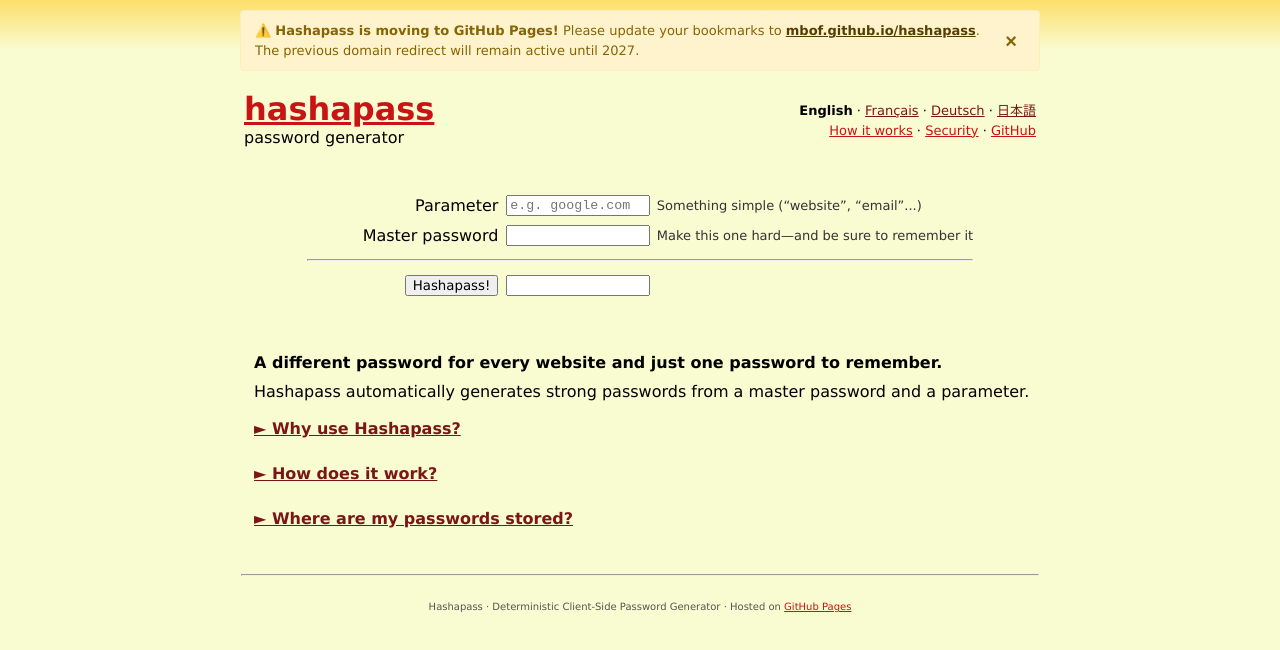
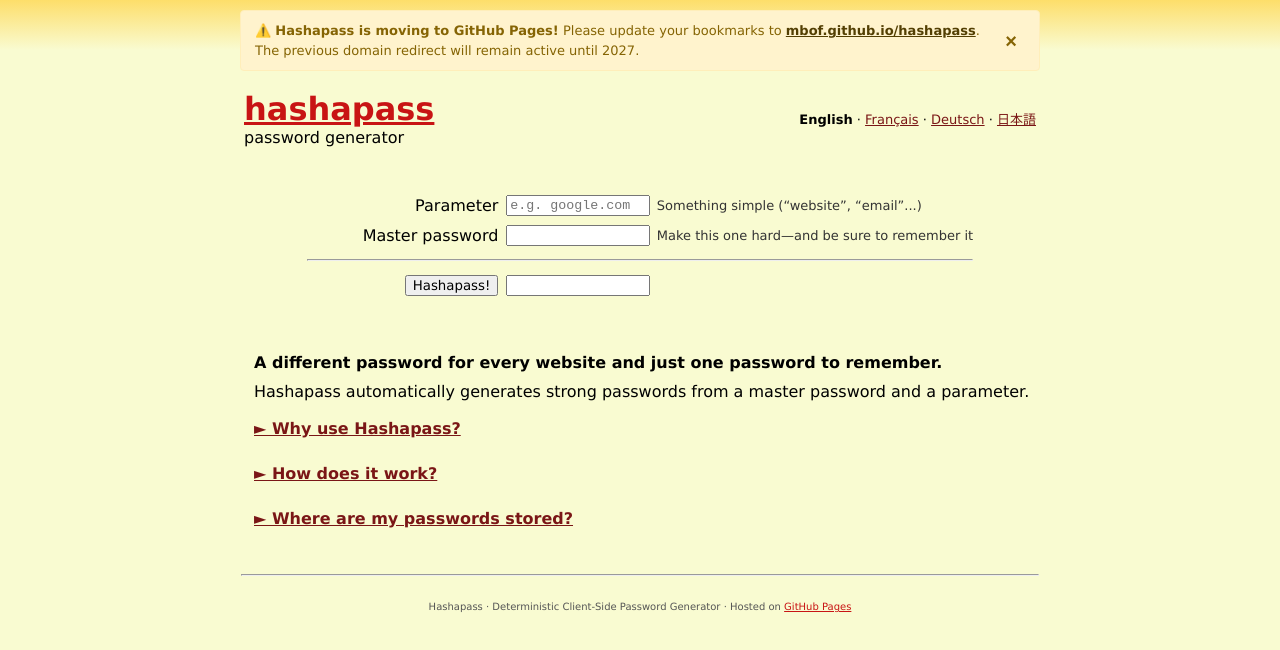
Before and after one commit to mbof/hashapass, an Angular app: page / in a window 1280 px wide. Shown: the top 650 px of the page. Built offline with nearby package versions, Linux system fonts and the light colour scheme.

Commit message:
Remove redundant How it works, Security, and GitHub navigation links

```diff
--- a/src/app/app.css
+++ b/src/app/app.css
@@ -18,10 +18,10 @@
   text-align: right;
   font-size: small;
   white-space: nowrap;
+  vertical-align: middle;
 }
 
 .lang-switcher {
-  margin-bottom: 4px;
 }
 
 .lang-link {
@@ -115,10 +115,6 @@
     border-bottom: 1px solid #dcdcaa;
     white-space: normal;
     line-height: 2;
-  }
-
-  .lang-switcher {
-    margin-bottom: 6px;
   }
 
   .form-table {
--- a/src/app/app.html
+++ b/src/app/app.html
@@ -31,19 +31,6 @@
                         &middot;
                       }
                     }
-                  </div>
-                  <div class="nav-links">
-                    <a href="javascript:void(0)" (click)="toggleZippy('how')">{{
-                      t.howItWorksNav
-                    }}</a>
-                    &middot;
-                    <a href="javascript:void(0)" (click)="toggleZippy('why')">{{
-                      t.securityNav
-                    }}</a>
-                    &middot;
-                    <a href="https://github.com/mbof/hashapass" target="_blank" rel="noopener">{{
-                      t.githubNav
-                    }}</a>
                   </div>
                 </td>
               </tr>
--- a/src/app/i18n/translations.ts
+++ b/src/app/i18n/translations.ts
@@ -3,9 +3,6 @@
 export interface LocaleTranslations {
   name: string;
   subtitle: string;
-  howItWorksNav: string;
-  securityNav: string;
-  githubNav: string;
   parameterLabel: string;
   parameterPlaceholder: string;
   parameterHelp: string;
@@ -36,9 +33,6 @@
   en: {
     name: 'English',
     subtitle: 'password generator',
-    howItWorksNav: 'How it works',
-    securityNav: 'Security',
-    githubNav: 'GitHub',
     parameterLabel: 'Parameter',
     parameterPlaceholder: 'e.g. google.com',
     parameterHelp: 'Something simple (“website”, “email”...)',
@@ -76,9 +70,6 @@
   fr: {
     name: 'Français',
     subtitle: 'générateur de mot de passe',
-    howItWorksNav: 'Comment ça marche',
-    securityNav: 'Sécurité',
-    githubNav: 'GitHub',
     parameterLabel: 'Paramètre',
     parameterPlaceholder: 'ex. google.com',
     parameterHelp: 'Quelque chose de simple (« site », « messagerie »...)',
@@ -118,9 +109,6 @@
   de: {
     name: 'Deutsch',
     subtitle: 'Passwortgenerator',
-    howItWorksNav: 'Wie es funktioniert',
-    securityNav: 'Sicherheit',
-    githubNav: 'GitHub',
     parameterLabel: 'Parameter',
     parameterPlaceholder: 'z.B. google.com',
     parameterHelp: 'Etwas Einfaches („Webseite“, „E-Mail“...)',
@@ -160,9 +148,6 @@
   ja: {
     name: '日本語',
     subtitle: 'パスワード生成ツール',
-    howItWorksNav: '仕組み',
-    securityNav: 'セキュリティ',
-    githubNav: 'GitHub',
     parameterLabel: 'パラメータ',
     parameterPlaceholder: '例: google.com',
     parameterHelp: '簡単なもの（「ウェブサイト」、「メール」など）',
```
